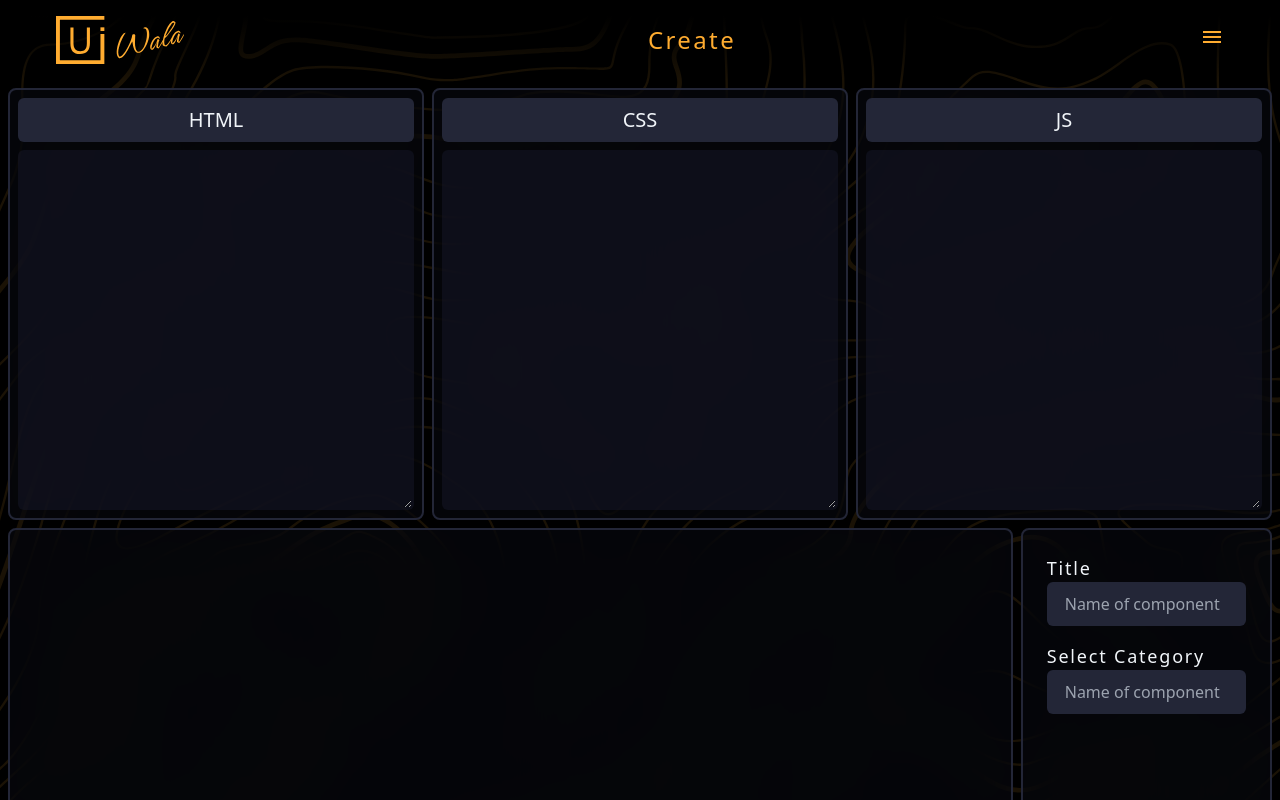
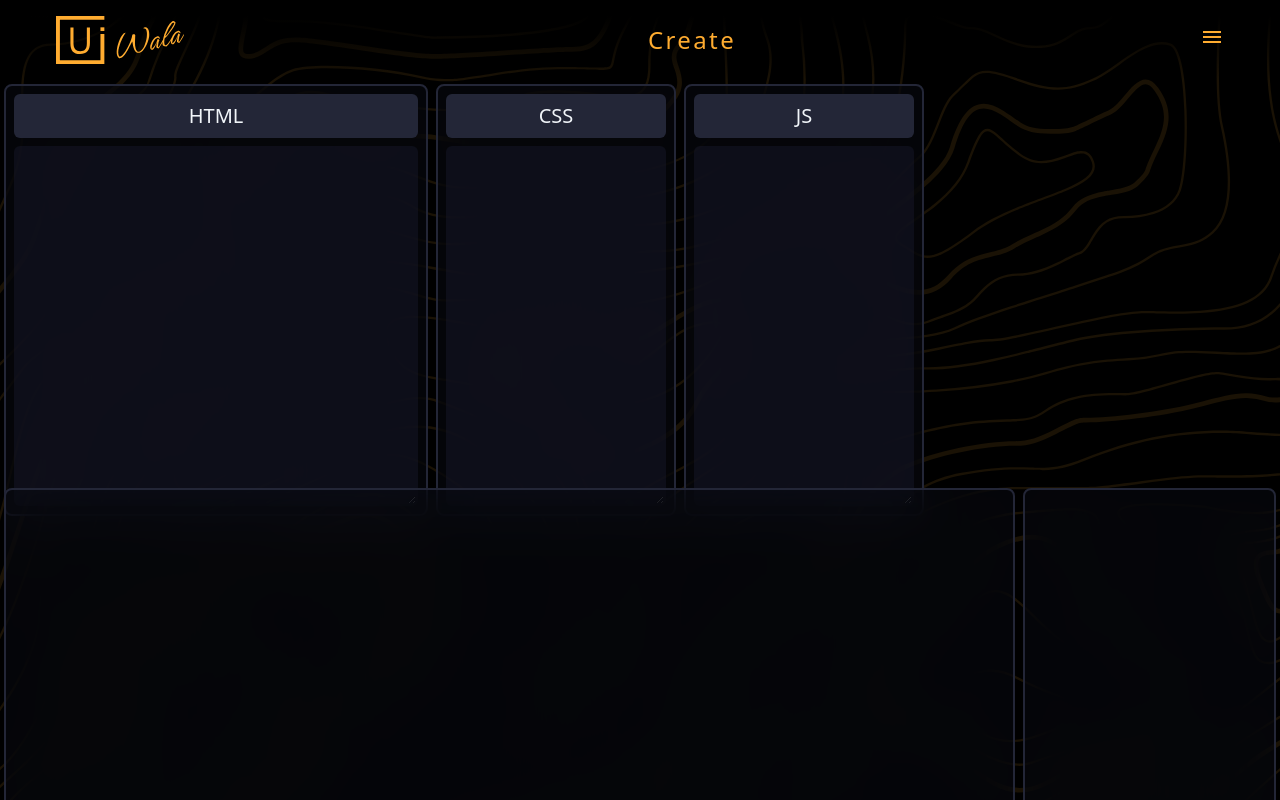
Before and after one commit to Dmonster-ok/uiwallaadmin, a Vue app: page /create in a window 1280 px wide. Shown: the top 800 px of the page. Built offline with nearby package versions, Linux system fonts and the light colour scheme; sample sign-in values are in the browser's storage.

Commit message:
save point

```diff
--- a/package.json
+++ b/package.json
@@ -12,6 +12,7 @@
     "@headlessui/vue": "^1.7.17",
     "@heroicons/vue": "^2.1.1",
     "axios": "^1.6.7",
+    "codemirror": "^5.65.16",
     "material-icons": "^1.13.12",
     "vue": "^3.3.11",
     "vue-router": "^4.2.5"
--- a/src/App.vue
+++ b/src/App.vue
@@ -19,9 +19,7 @@ const handleLogout = () => {
 </script>
 
 <template>
-  <div class="w-dvw h-dvh flex flex-col">
-    <div class="flex-auto">
-      <router-view></router-view>
-    </div>
+  <div class="h-dvh flex flex-col">
+    <router-view></router-view>
   </div>
 </template>
--- a/src/components/components.vue
+++ b/src/components/components.vue
@@ -3,19 +3,25 @@ import { ref, onBeforeMount } from "vue";
 import axios from "axios";
 
 let data = ref([]);
-let componentsCount = ref(0);
 let error = ref(null);
 let isLoading = ref(true);
 
+
+// function deleteComponent(id) {
+//     axios.delete('http://localhost:3000/component',{id},{
+//         headers: { Authorization: "Bearer " + localStorage.getItem("token") },
+//     })
+//     console.log( localStorage.getItem("token"),id);
+// }
 const fetchData = async () => {
     isLoading = true;
     try {
         const response = await axios.get('http://localhost:3000/component');
-        data.value = response.data;
-        data.value.forEach(element =>{
-            element.link = 'http://localhost:3000/component?id='+element._id+'&preview=true';
+        localStorage.setItem("Ccount", response.data.length)
+        console.log();
+        data.value.forEach(element => {
+            element.link = 'http://localhost:3000/component?id=' + element._id + '&preview=true';
         })
-        console.log(data.value);
     } catch (err) {
         console.error("Error fetching data", err);
         error.value = err
@@ -31,17 +37,17 @@ onBeforeMount(() => {
 </script>
 
 <template>
-    <div v-for="component in data" class="w-full rounded-md border my-4 p-1">
-        <div class="flex flex-row">
-            <iframe frameborder="0" class="w-1/3 border h-56"  :src="component.link"></iframe>
-            <div class="pl-9 w-full flex flex-col p-4 gap-y-2">
-                <div class="flex flex-row">
-                    <span class="text-2xl">{{ component.title }}</span>
-                    <span class="ml-5 text-base">{{ component.category }}</span>
+    <div v-for="component in data" class="w-fit rounded-md border my-4 p-1">
+        <div class="flex flex-col">
+            <iframe frameborder="0" class="h-56" scrolling="no" :src="component.link"></iframe>
+            <div class="w-full flex flex-row p-4 justify-between items-center bg-[#232637]">
+                <div class="flex flex-row justify-center items-center gap-4">
+                    <span class="text-xl">{{ component.title }}</span>
+                    <span class="text-base">{{ component.category }}</span>
                 </div>
-                <div class="flex flex-row ">
+                <div class="flex flex-row items-center">
                     <i class="material-icons text-red-500">favorite</i>
-                    <span class=" text-red-100">{{ component.likes.length }}</span>
+                    <span class=" text-red-100 ml-1">{{ component.likes.length }}</span>
                 </div>
             </div>
         </div>
--- a/src/components/users.vue
+++ b/src/components/users.vue
@@ -17,6 +17,7 @@ const fetchUserData = async () => {
         const response = await axios.get("http://localhost:3000/users", {
             headers: { Authorization: "Bearer " + token.value },
         });
+        localStorage.setItem("Ucount", response.data.length);
         data.value = response.data;
     } catch (err) {
         console.error("Error fetching data", err);
--- a/src/main.js
+++ b/src/main.js
@@ -2,12 +2,12 @@ import 'material-icons/iconfont/material-icons.css'
 import './style.css'
 import { createApp } from 'vue'
 import { createRouter, createWebHistory } from 'vue-router'
-import { ref } from "vue";
 
 import App from './App.vue'
 import dashboard from './pages/dashboard.vue'
 import login from './pages/login.vue'
 import create from './pages/create.vue'
+import search from './pages/search.vue'
 
 const router = createRouter({
     history: createWebHistory(),
@@ -15,6 +15,7 @@ const router = createRouter({
         { path: '/',name: 'Login', component: login },
         { path: '/dashboard',name:'Dashboard', component: dashboard },
         { path: '/create',name:'Create', component: create },
+        { path: '/search',name:'Search', component: search },
     ]
 });
 
--- a/src/pages/create.vue
+++ b/src/pages/create.vue
@@ -20,8 +20,8 @@ function createComponent() {
         js: jscode.value,
     }, {
         headers: { Authorization: "Bearer " + localStorage.getItem("token") },
-    }).then(function(data){
-        id.value =data.data.id;
+    }).then(function (data) {
+        id.value = data.data.id;
     })
     isCreated.value = true;
 }
@@ -74,50 +74,31 @@ function display(html, css, js) {
     `);
     result = genHTML;
 }
+
+
 </script>
 
 <template>
     <div class="w-full h-full flex flex-col">
         <navBar />
-        <div class="h-full flex flex-col gap-2 p-2">
-            <div class="flex-none flex gap-2 w-full">
-                <div class="card w-full flex flex-col gap-2">
-                    <div class="card-title flex justify-center items-center">
-                        <p>HTML</p>
-                    </div>
-                    <textarea id="htmlarea" v-model="htmlcode" class="codespace" tabindex="-1" />
+        <div class="h-full flex flex-col gap-2 p-1">
+            <div class="h-1/2 flex flex-row gap-2">
+                <div class="card flex flex-col gap-y-2 w-1/3 min-w-fit">
+                    <div class="card-title flex justify-center items-center">HTML</div>
+                    <textarea name="" class="w-full codespace" />
                 </div>
-                <div class="card w-full flex flex-col gap-2">
-                    <div class="card-title flex justify-center items-center">
-                        <p>CSS</p>
-                    </div>
-                    <textarea id="cssarea" v-model="csscode" class="codespace" tabindex="-1" />
+                <div class="card flex flex-col gap-y-2 w-fit">
+                    <div class="card-title flex justify-center items-center">CSS</div>
+                    <textarea name="" class="w-full codespace" />
                 </div>
-                <div class="card w-full flex flex-col gap-2">
-                    <div class="card-title flex justify-center items-center">
-                        <p>JS</p>
-                    </div>
-                    <textarea id="jsarea" v-model="jscode" class="codespace" tabindex="-1" />
+                <div class="card flex flex-col gap-y-2 w-fit">
+                    <div class="card-title flex justify-center items-center">JS</div>
+                    <textarea name="" class="w-full codespace" />
                 </div>
             </div>
-            <div class="flex flex-row gap-2">
-                <div class="card w-4/5">
-                    <iframe class="w-full h-full rounded-md" frameborder="0"></iframe>
-                </div>
-                <div class="card w-1/5 flex flex-col justify-between">
-                    <div class="flex flex-col p-4">
-                        <label for="title" class="text-lg tracking-widest">Title</label>
-                        <input type="text" v-model="title" class="input-fl w-full" id="title"
-                            placeholder="Name of component">
-
-                        <label for="cat" class="text-lg tracking-widest mt-4">Select Category</label>
-                        <input type="text" v-model="category" class="input-fl w-full" id="cat"
-                            placeholder="Name of component">
-                        <button id="cat"></button>
-                    </div>
-                    <button class="btn-secondary" @click="updateComponent" v-if="isCreated">Update</button>
-                    <button class="btn-pirmary" @click="createComponent" v-else>Create</button>
-                </div>
+            <div class="h-1/2 flex flex-row gap-2">
+                <iframe class="card w-4/5 h-full" frameborder="0"></iframe>
+                <div class="card w-1/5"></div>
             </div>
         </div>
     </div>
--- a/src/pages/dashboard.vue
+++ b/src/pages/dashboard.vue
@@ -5,8 +5,8 @@ import Componenentlist from "../components/components.vue";
 import Userlist from "../components/users.vue";
 import Categorylist from "../components/category.vue";
 
-let Ucount = ref(0);
-let Ccount = ref(0);
+let Ucount = localStorage.getItem("Ucount");
+let Ccount = localStorage.getItem("Ccount");
 
 if (!localStorage.getItem("token")) {
   window.location.href = "/";
@@ -16,7 +16,7 @@ if (!localStorage.getItem("token")) {
 <template>
   <div class="w-full h-full flex flex-col">
     <navBar />
-    <div class="h-full flex flex-col gap-2 p-2">
+    <div class="h-full flex flex-col gap-2 p-1">
       <div class="flex-grow-0 flex-none flex gap-2">
         <div class="card w-1/4 flex flex-col">
           <div class="card-title flex justify-between items-center">
@@ -57,8 +57,10 @@ if (!localStorage.getItem("token")) {
           </div>
         </div>
         <div class="card w-4/5 flex flex-col">
-          <p class="card-title">List of Components</p>
-          <div class=" h-full mt-1 overflow-y-scroll p-1 ">
+          <div class="card-title flex items-center justify-between">List of Components
+            <a class="material-icons text-[#ffac30]" href="/search">search</a>
+          </div>
+          <div class=" h-full mt-1 overflow-y-scroll p-1 flex flex-wrap gap-4 justify-evenly">
             <Componenentlist />
           </div>
         </div>
--- /dev/null
+++ b/src/pages/junk.vue
@@ -0,0 +1,44 @@
+<div class="w-full flex flex flex-col">
+    <navBar />
+    <div class="h-full flex flex-col gap-2 p-2">
+        <div class="flex-none flex gap-2 w-full">
+            <div class="card w-full flex flex-col gap-2">
+                <div class="card-title flex justify-center items-center">
+                    <p>HTML</p>
+                </div>
+                <textarea id="htmlarea" v-model="htmlcode" class="codespace" tabindex="-1" />
+            </div>
+            <div class="card w-full flex flex-col gap-2">
+                <div class="card-title flex justify-center items-center">
+                    <p>CSS</p>
+                </div>
+                <textarea id="cssarea" v-model="csscode" class="codespace" tabindex="-1" />
+            </div>
+            <div class="card w-full flex flex-col gap-2">
+                <div class="card-title flex justify-center items-center">
+                    <p>JS</p>
+                </div>
+                <textarea id="jsarea" v-model="jscode" class="codespace" tabindex="-1" />
+            </div>
+        </div>
+        <div class="flex flex-row gap-2">
+            <div class="card w-4/5">
+                <iframe class="w-full h-full rounded-md" frameborder="0"></iframe>
+            </div>
+            <div class="card w-1/5 flex flex-col justify-between">
+                <div class="flex flex-col p-4">
+                    <label for="title" class="text-lg tracking-widest">Title</label>
+                    <input type="text" v-model="title" class="input-fl w-full" id="title"
+                        placeholder="Name of component">
+
+                    <label for="cat" class="text-lg tracking-widest mt-4">Select Category</label>
+                    <input type="text" v-model="category" class="input-fl w-full" id="cat"
+                        placeholder="Name of component">
+                    <button id="cat"></button>
+                </div>
+                <button class="btn-secondary" @click="updateComponent" v-if="isCreated">Update</button>
+                <button class="btn-pirmary" @click="createComponent" v-else>Create</button>
+            </div>
+        </div>
+    </div>
+</div>
--- /dev/null
+++ b/src/pages/search.vue
@@ -0,0 +1,45 @@
+<script setup>
+import navBar from "../components/navbar.vue";
+import { ref, watch } from "vue";
+import axios from "axios";
+
+const query = ref("");
+
+function searchComponent() {
+    axios.get("http://localhost:3000/search?q="+query.value).then((data)=>{
+        console.log(data);
+    })
+}
+
+watch(query, ()=>{
+    console.log(query);
+});
+
+</script>
+
+<template>
+    <div class="w-full h-full flex flex-col">
+        <navBar />
+        <div class="h-full flex flex-row gap-2 p-1">
+            <div class="box w-1/6"></div>
+            <div class="flex flex-col gap-2 w-5/6 h-full">
+                <input type="search" placeholder="search" class="input-fl h-11" v-model="query" />
+                <div class="box h-full"></div>
+            </div>
+        </div>
+    </div>
+</template>
+
+<style scoped>
+.box {
+    @apply bg-[#0a0b147b] backdrop-blur-xl border-2 border-[#232637] rounded-lg p-2;
+}
+
+.input-fl {
+    @apply bg-[#232637] align-middle;
+    @apply px-4 py-2;
+    @apply rounded-md border-2 border-[#2b4e7100];
+    @apply focus:outline-none focus:border-[#2b4e71];
+    @apply transition;
+}
+</style>
```
Also changed, not shown: 1 other file (tests, documents, lock files or other folders).
